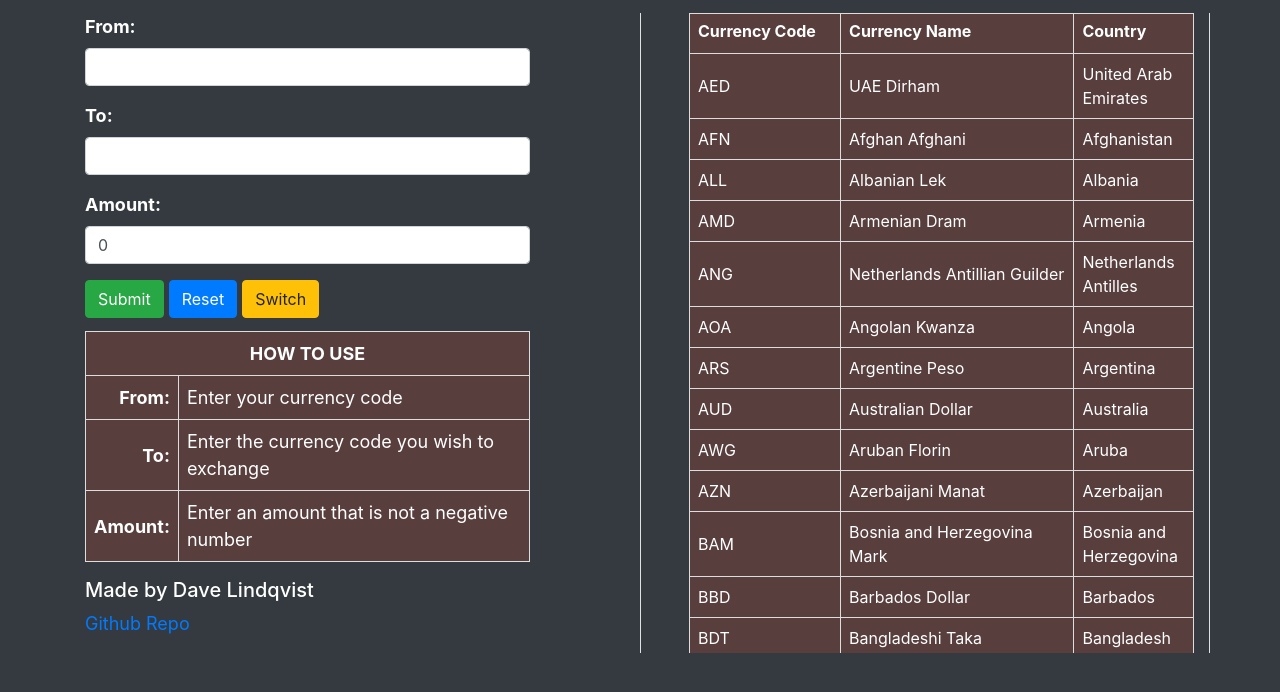
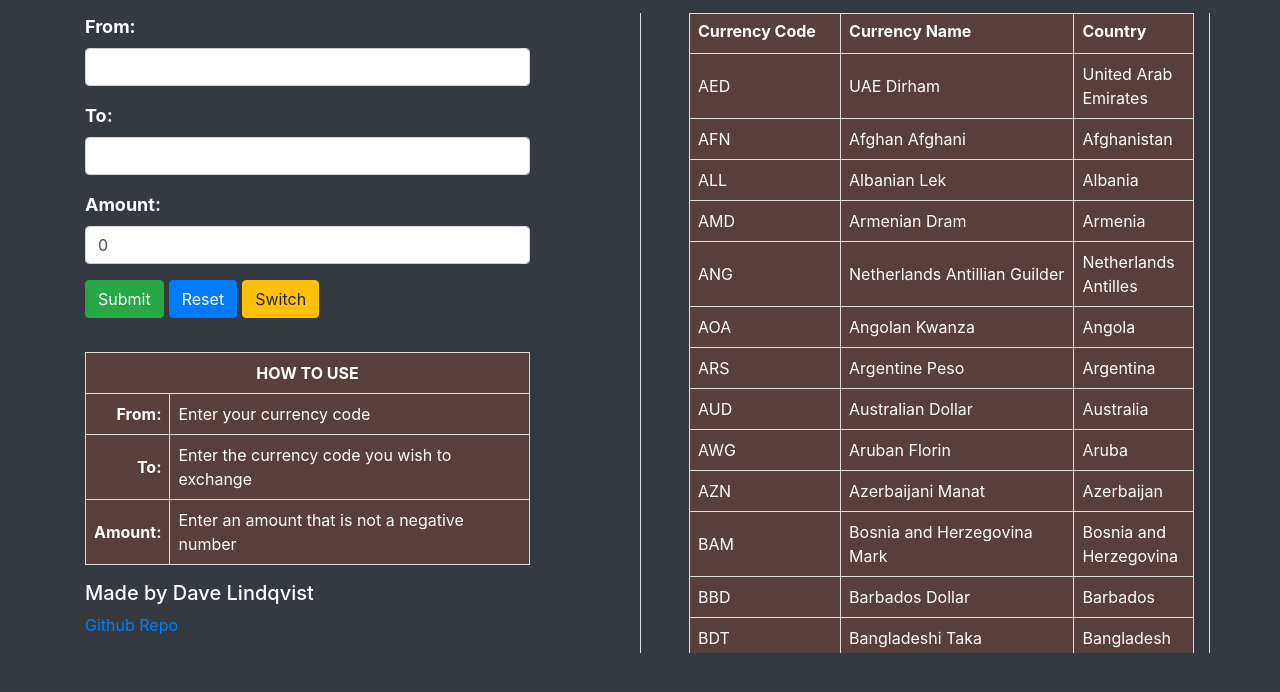
Before and after one commit to dqveha/currency-exchanger, a website built with webpack: page src/index.html in a window 1280 px wide. Shown: the part 72-764 px from the top of the page. Built offline with nearby package versions, Linux system fonts and the light colour scheme.

Commit message:
Update font size of table and update README description

```diff
--- a/src/css/styles.css
+++ b/src/css/styles.css
@@ -33,6 +33,7 @@ tr:nth-child(odd) {
   position: absolute;
   bottom: 0;
   left: 0;
+  font-size: medium;
 }
 
 #show-conversion {
```
Also changed, not shown: README.md.
